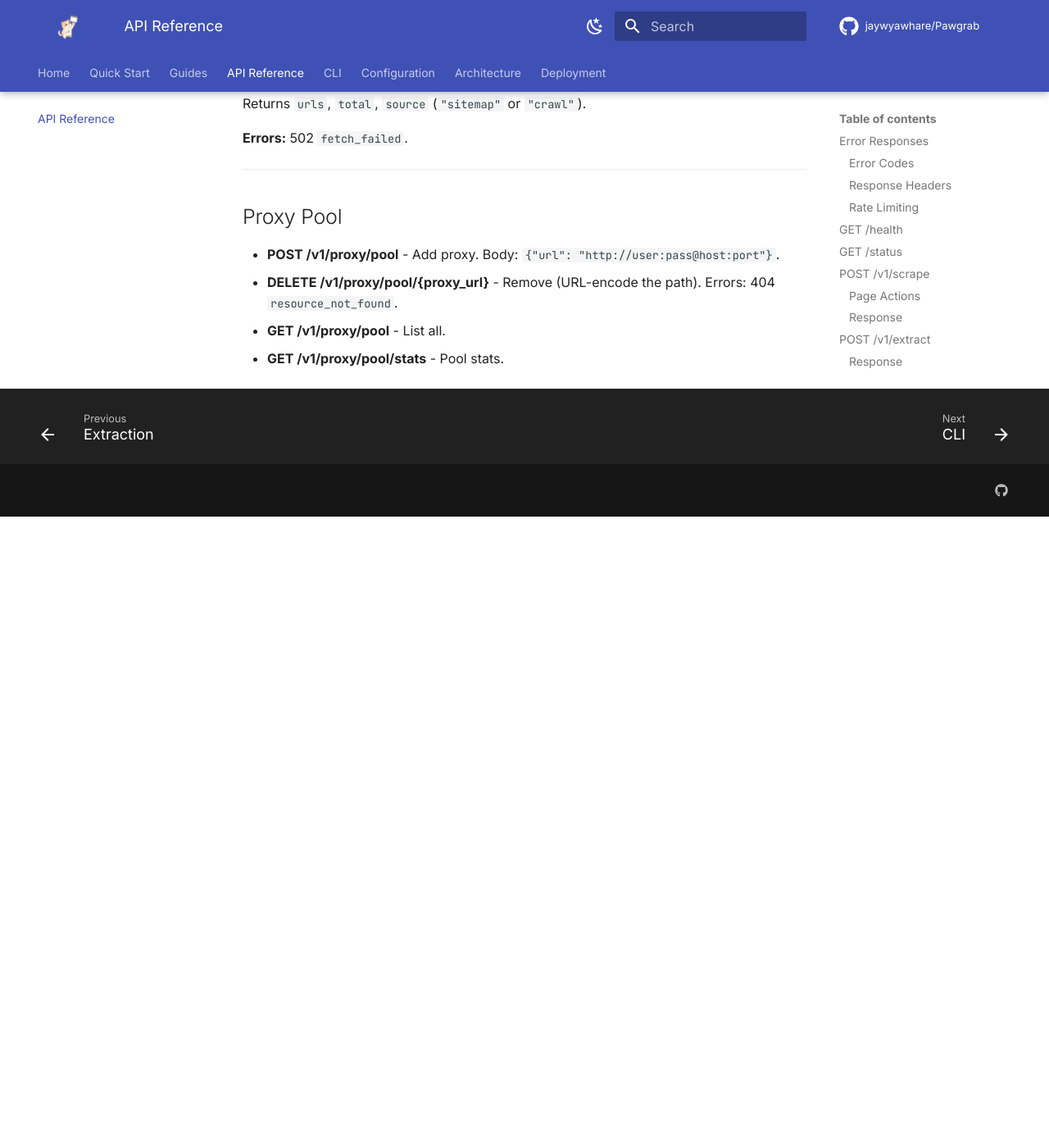
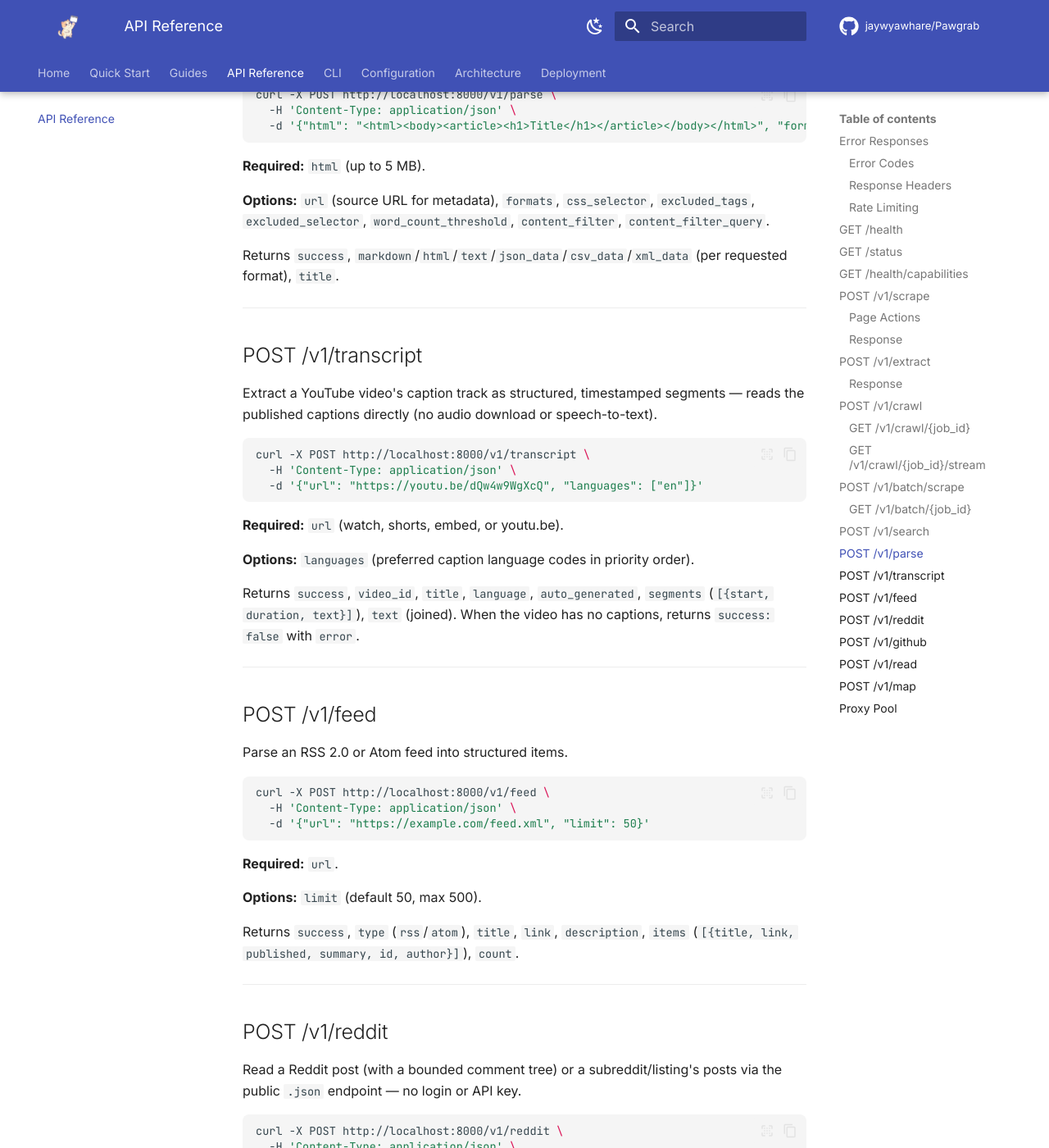
Before and after one commit to jaywyawhare/Pawgrab, an MkDocs documentation site: the page built from docs/api.md, in a window 1280 px wide and 1400 px high, scrolled down 7866 px. Shown: the whole window at 82% size. Built offline with MkDocs 1.6.1 and Material for MkDocs 9.7.7, drawn with Linux system fonts in a browser that asks for light colours; comment, search, counter and statistics services are not loaded; before the commit the page ends 8496 px from its top, so only the background shows below that; some of the changed text lies outside the part shown.

Commit message:
docs: document reader and capability endpoints

````diff
--- a/docs/api.md
+++ b/docs/api.md
@@ -89,6 +89,26 @@
 
 ```json
 { "status": "ok", "version": "0.1.0", "service": "pawgrab" }
+```
+
+## GET /health/capabilities
+
+Per-capability readiness given the current configuration (distinct from `/health`, which checks infra liveness). Each capability reports `ok` (provably usable), `warn` (configured but unverifiable, or a selected backend is misconfigured), or `off` (optional and absent). Also available from the CLI: `pawgrab doctor [--json]`.
+
+```json
+{
+  "status": "ok",
+  "summary": { "ok": 4, "warn": 1, "off": 2 },
+  "capabilities": {
+    "fetch": { "status": "ok", "message": "HTTP fetch via curl_cffi TLS impersonation" },
+    "browser": { "status": "ok", "message": "browser pool running" },
+    "llm": { "status": "ok", "message": "openai key configured" },
+    "captcha": { "status": "off", "message": "no captcha solver configured (optional)" },
+    "proxies": { "status": "off", "message": "no proxies configured (optional)" },
+    "search": { "status": "ok", "message": "keyless meta-search (duckduckgo)" },
+    "storage": { "status": "ok", "message": "local filesystem (./pawgrab_data)" }
+  }
+}
 ```
 
 ---
@@ -294,6 +314,94 @@
 
 ---
 
+## POST /v1/transcript
+
+Extract a YouTube video's caption track as structured, timestamped segments — reads the published captions directly (no audio download or speech-to-text).
+
+```bash
+curl -X POST http://localhost:8000/v1/transcript \
+  -H 'Content-Type: application/json' \
+  -d '{"url": "https://youtu.be/dQw4w9WgXcQ", "languages": ["en"]}'
+```
+
+**Required:** `url` (watch, shorts, embed, or youtu.be).
+
+**Options:** `languages` (preferred caption language codes in priority order).
+
+Returns `success`, `video_id`, `title`, `language`, `auto_generated`, `segments` (`[{start, duration, text}]`), `text` (joined). When the video has no captions, returns `success: false` with `error`.
+
+---
+
+## POST /v1/feed
+
+Parse an RSS 2.0 or Atom feed into structured items.
+
+```bash
+curl -X POST http://localhost:8000/v1/feed \
+  -H 'Content-Type: application/json' \
+  -d '{"url": "https://example.com/feed.xml", "limit": 50}'
+```
+
+**Required:** `url`.
+
+**Options:** `limit` (default 50, max 500).
+
+Returns `success`, `type` (`rss`/`atom`), `title`, `link`, `description`, `items` (`[{title, link, published, summary, id, author}]`), `count`.
+
+---
+
+## POST /v1/reddit
+
+Read a Reddit post (with a bounded comment tree) or a subreddit/listing's posts via the public `.json` endpoint — no login or API key.
+
+```bash
+curl -X POST http://localhost:8000/v1/reddit \
+  -H 'Content-Type: application/json' \
+  -d '{"url": "https://www.reddit.com/r/python/comments/abc/some_title/"}'
+```
+
+**Required:** `url` (post, subreddit, or listing).
+
+**Options:** `limit` (posts for a listing URL, default 50, max 100).
+
+Returns `success`, `kind` (`post`/`listing`), and either `post` + `comments` (nested `[{author, body, score, created_utc, replies}]`) or `posts`.
+
+---
+
+## POST /v1/github
+
+Read GitHub repository metadata via the public REST API — no token (unauthenticated rate limit applies).
+
+```bash
+curl -X POST http://localhost:8000/v1/github \
+  -H 'Content-Type: application/json' \
+  -d '{"url": "https://github.com/psf/requests"}'
+```
+
+**Required:** `url` (`github.com/owner/repo`).
+
+Returns `success`, `full_name`, `description`, `owner`, `stars`, `forks`, `watchers`, `open_issues`, `language`, `topics`, `license`, `default_branch`, `homepage`, `archived`, and `created_at`/`updated_at`/`pushed_at`.
+
+---
+
+## POST /v1/read
+
+Auto-detect the URL's platform and route to the best reader: YouTube videos → transcript, Reddit → post/listing, GitHub repos → metadata, RSS/Atom feeds → feed items, everything else → a web scrape.
+
+```bash
+curl -X POST http://localhost:8000/v1/read \
+  -H 'Content-Type: application/json' \
+  -d '{"url": "https://youtu.be/dQw4w9WgXcQ"}'
+```
+
+**Required:** `url`.
+
+**Options:** `languages` (used when the URL is a video), `limit` (feed items), `formats` (used on the web-scrape fallback).
+
+Returns `success`, `kind` (`youtube`/`reddit`/`github`/`feed`/`web`), `url`, and whichever of `transcript`/`reddit`/`github`/`feed`/`scrape` applies.
+
+---
+
 ## POST /v1/map
 
 Discover URLs from sitemap, falls back to homepage links.
````
